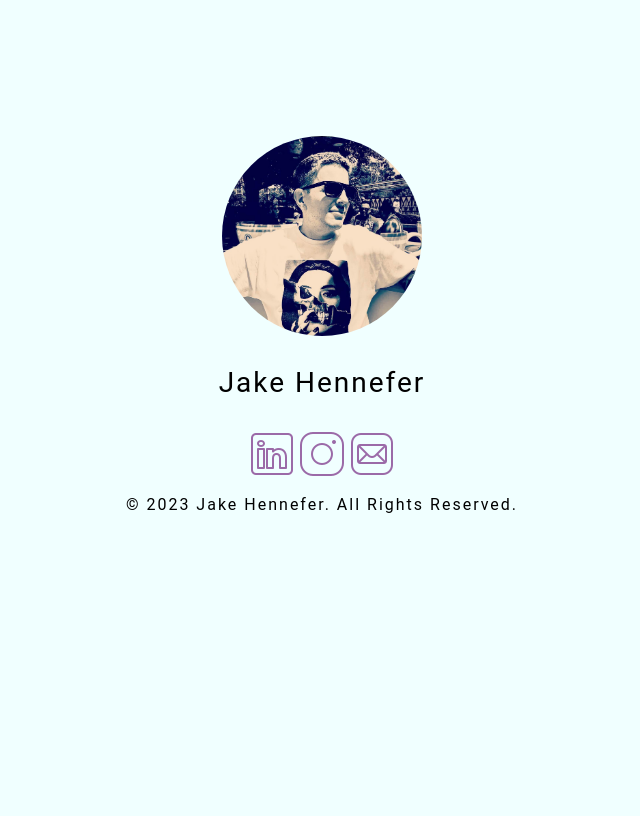
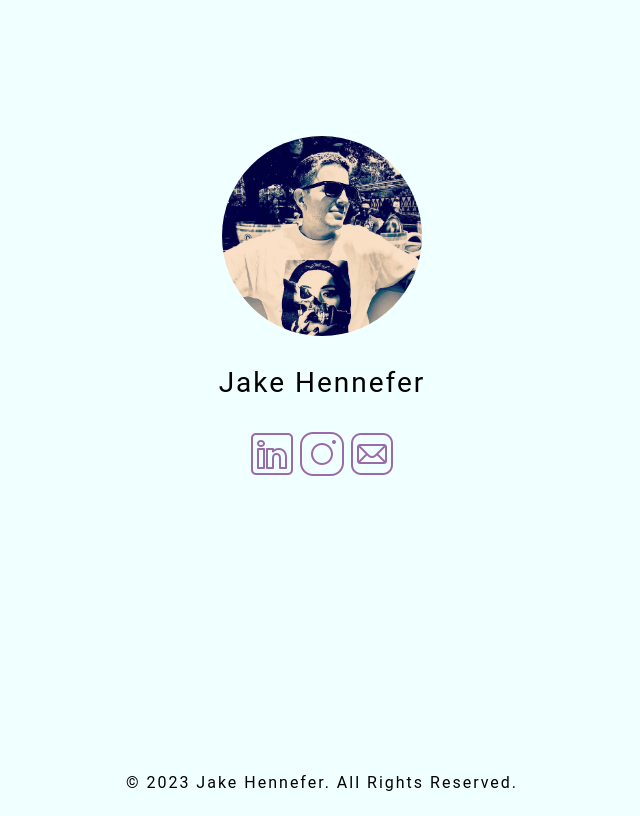
Before and after one commit to Ruxxpin/ruxxpin.github.io, a plain HTML site: page index.html in a window 1280 px wide. Shown: the whole page, without its empty margins (326-966 px from the left). Drawn offline with Linux system fonts and the light colour scheme.

Commit message:
Update styles.css

```diff
--- a/styles.css
+++ b/styles.css
@@ -8,8 +8,11 @@ body {
     display: flex;
     flex-direction: column;
     align-items: center;
+    min-height: 100vh;
 }
-
+footer {
+    margin-top: auto;
+  }
 .profile-picture {
     display: block;
     margin-left: auto;
```
